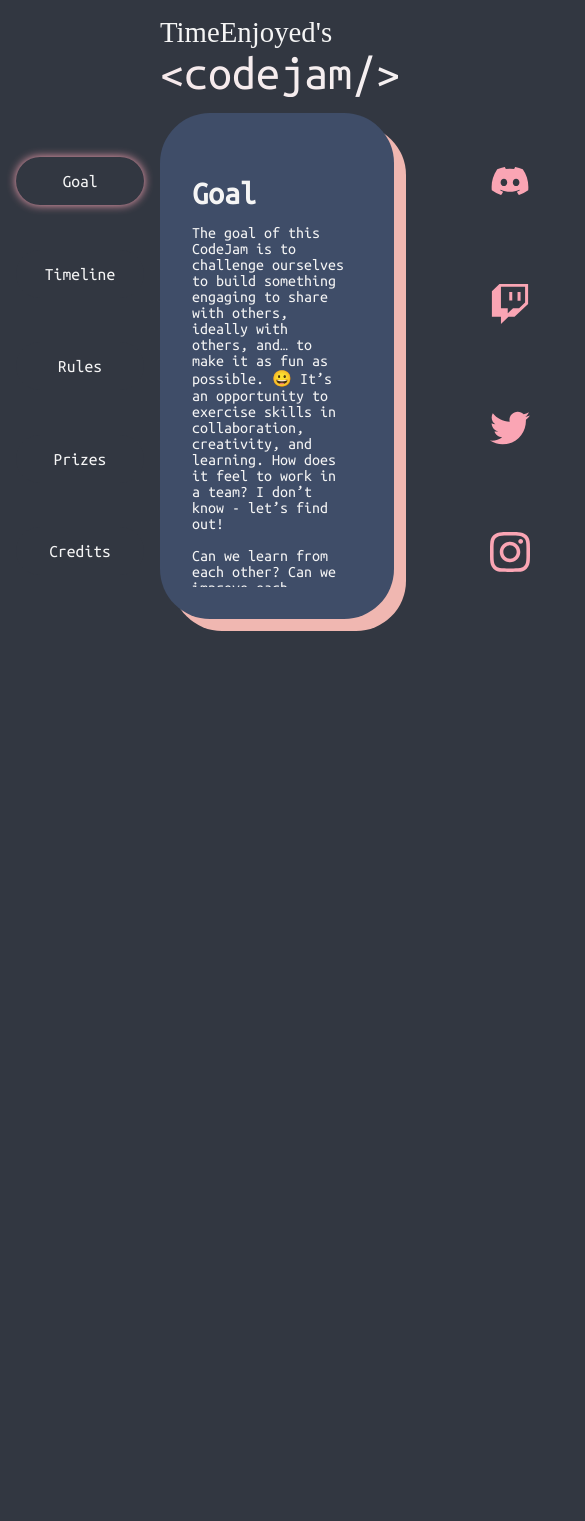
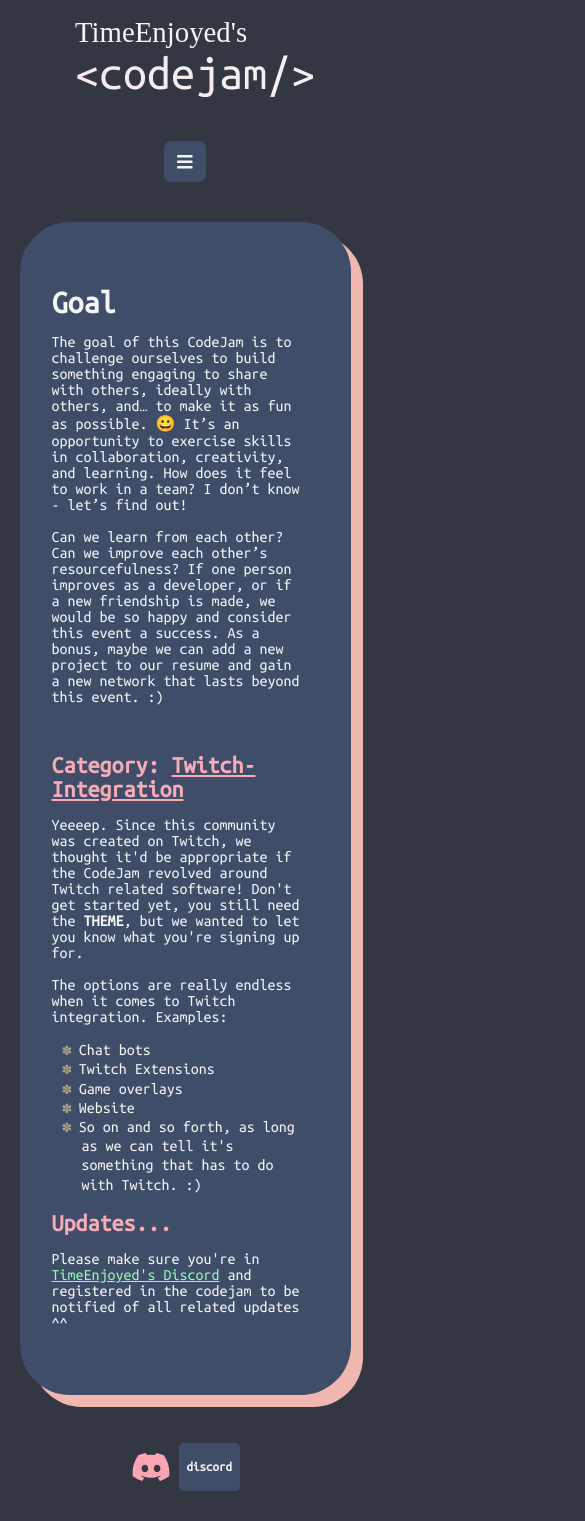
Before and after one commit to ezstarr/Codejam-Site, a Next.js app in the folder codejam-site/: page / in a window 390 px wide. Shown: the top 1521 px of the page, 585 px wide, since content can reach past the window. Before the commit the page ends 844 px from the top, so only its background shows below. Built offline with nearby package versions, Linux system fonts and the light colour scheme; a web font is replaced by a local one.

Commit message:
add burger icon and small screen size layout

```diff
--- a/codejam-site/app/page.jsx
+++ b/codejam-site/app/page.jsx
@@ -1,10 +1,16 @@
 "use client";
 import styles from "./page.module.css";
 import Head from "next/head";
-import { useState } from "react";
+import { useEffect, useState } from "react";
 import PinkStrong from "@/app/_components/pinkStrong";
 import UlC from "@/app/_components/ulC";
-import { FaTwitch, FaDiscord, FaTwitter, FaInstagram } from "react-icons/fa";
+import {
+  FaTwitch,
+  FaDiscord,
+  FaTwitter,
+  FaInstagram,
+  FaBars,
+} from "react-icons/fa";
 import Link from "next/link";
 
 const pivots = {
@@ -433,13 +439,38 @@
 };
 
 export default function Home() {
+  // constant
+  const SHOW_MENU_WIDTH = 1024; // don't forget to change this in page.module.css
+
+  // state
   const [page, setPage] = useState(displayPivots[0]);
+  const [showMenu, setShowMenu] = useState(false);
+  const [windowWidth, setWindowWidth] = useState(0);
+
+  useEffect(() => {
+    const handleResize = () => {
+      const newWidth = window.innerWidth;
+      setWindowWidth(newWidth);
+      if (newWidth < SHOW_MENU_WIDTH) {
+        setShowMenu(false);
+      } else {
+        setShowMenu(true);
+      }
+    };
+
+    window.addEventListener("resize", handleResize);
+
+    return () => {
+      window.removeEventListener("resize", () => {});
+    };
+  }, []);
+
   return (
-    <>
+    <div>
       <Head>
         <meta charSet="UTF-8" />
         <meta name="viewport" content="width=device-width, initial-scale=1" />
-        <title>Code Jam</title>
+        <title>{page} | Code Jam</title>
       </Head>
 
       {/* Container for everything (PARENT CONTAINER) */}
@@ -458,11 +489,30 @@
         <div className={styles.innerContainer}>
           {/* MAIN NAVBAR CONTAINER E.G NavBar <- (Left of Content) */}
           <nav className={styles.navContainer}>
+            {windowWidth < SHOW_MENU_WIDTH && (
+              <button
+                className={styles.hamburgerIconContainer}
+                onClick={() => setShowMenu(!showMenu)}
+                aria-label={`${showMenu ? "Hide" : "Show"} navigation menu`}
+              >
+                <FaBars
+                  className={styles.hamburgerIcon}
+                  aria-hidden="true"
+                  role="presentation"
+                  tabIndex="-1"
+                />
+              </button>
+            )}
+
             {/*
               render pivots generically
               => rendered buttons can be adjusted within displayPivots
             */}
-            {displayPivots.map((pivot) => (
+            {Boolean(
+              (windowWidth < SHOW_MENU_WIDTH && showMenu) ||
+                windowWidth >= SHOW_MENU_WIDTH
+            ) &&
+              displayPivots.map((pivot) => (
                 <Link
                   key={pivot}
                   href={"#"}
@@ -483,7 +533,7 @@
           {/* OUTSIDE CONTENT CONTAINER */}
 
           {/* FOOTER SOCIALS */}
-          <div className={styles.footerSocialsContainer}>
+          <footer className={styles.footerSocialsContainer}>
             {/*
               render footer links generically
               => rendered links can be adjusted within footerLinks
@@ -498,16 +548,22 @@
                   target={"_blank"}
                   className={styles.footerSocials}
                   rel="noreferrer noopener nofollow"
+                  aria-label={key}
                 >
-                  <Icon style={{ color: "#faa5b4", width: "2.5rem" }} />
+                  <Icon
+                    style={{ color: "#faa5b4", width: "2.5rem", speak: "none" }}
+                    aria-hidden="true"
+                    role="presentation"
+                    tabIndex="-1"
+                  />
                   <div className={styles.socialsPopover}>{key}</div>
                 </Link>
               );
             })}
-          </div>
+          </footer>
         </div>
         {/* OUTSIDE INNER CONTAINER */}
       </div>
-    </>
+    </div>
   );
 }
--- a/codejam-site/app/page.module.css
+++ b/codejam-site/app/page.module.css
@@ -31,6 +31,7 @@
 .navContainer {
   display: flex;
   flex-direction: column;
+  gap: 1rem;
   align-items: center;
   justify-content: space-evenly;
   min-width: var(--nav-alignment);
@@ -47,6 +48,29 @@
   text-align: center;
   line-height: 3rem;
 }
+
+.hamburgerIconContainer {
+  border-radius: 6.9px; /* noice */
+  color: var(--primary-color);
+  background: var(--secondary-background);
+  min-width: 1rem;
+  min-height: 1rem;
+  border: 0;
+  font-size: 1.1rem;
+  text-decoration: none;
+  text-align: center;
+  line-height: 3rem;
+  margin: 0.5rem;
+  padding: 0.75rem;
+  transition: all 0.1s;
+  outline: none;
+}
+
+.hamburgerIconContainer:hover {
+  color: var(--accent-color);
+  outline: 2px solid var(--primary-color);
+}
+
 .navActive {
   filter: drop-shadow(0px 0px 5px var(--accent-color));
 }
@@ -87,7 +111,8 @@
   overflow-y: auto;
   scrollbar-color: var(--accent-color) var(--primary-background);
 }
-.hide {
+.hide,
+.hamburgerIconContainer {
   display: none;
 }
 
@@ -142,6 +167,7 @@
   text-align: center;
   background-size: 800% 800%;
   -webkit-background-clip: text;
+  background-clip: text;
   -webkit-text-fill-color: transparent;
   animation: rainbow 12s ease infinite;
 }
@@ -157,3 +183,52 @@
     background-position: 0 50%;
   }
 }
+
+/* media query from small laptop width downwards */
+@media screen and (max-width: 1024px) {
+  /* don't forget to change this value in page.jsx as well */
+  .innerContainer {
+    padding: 5%;
+    width: 95%;
+    height: 100%;
+    flex-direction: column;
+    justify-content: center;
+    gap: 2rem;
+  }
+
+  .header {
+    margin-left: 0;
+    justify-content: center;
+  }
+
+  .footerSocialsContainer {
+    margin-left: 0;
+    justify-content: center;
+  }
+
+  .footerSocials .socialsPopover {
+    z-index: 1;
+    opacity: 1;
+    visibility: visible;
+    transition: all 0.5s cubic-bezier(0.75, -0.02, 0.2, 0.97);
+    cursor: pointer;
+  }
+
+  /* idea to make the links operate in a grid? */
+  /* although it doesn't look too bad right now, I am not sure exactly how you want it to look like, so will leave you with the bare minimum :+1: (:+1: = thumbsup emoji) */
+  .footerSocialsContainer {
+    margin-left: 0;
+    padding: 0;
+    justify-content: center;
+    align-items: center;
+  }
+
+  .footerSocials {
+    padding: 1rem;
+  }
+
+  /* only shows hamburger icon till small laptop width */
+  .hamburgerIconContainer {
+    display: flex;
+  }
+}
```
Lines whose indentation alone changed are shown as unchanged.
